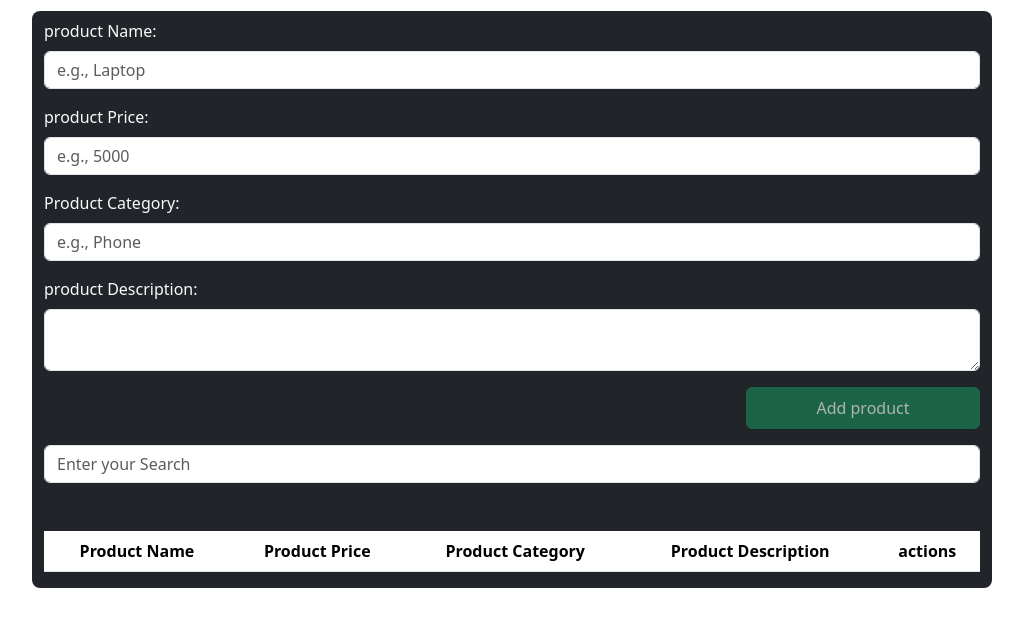
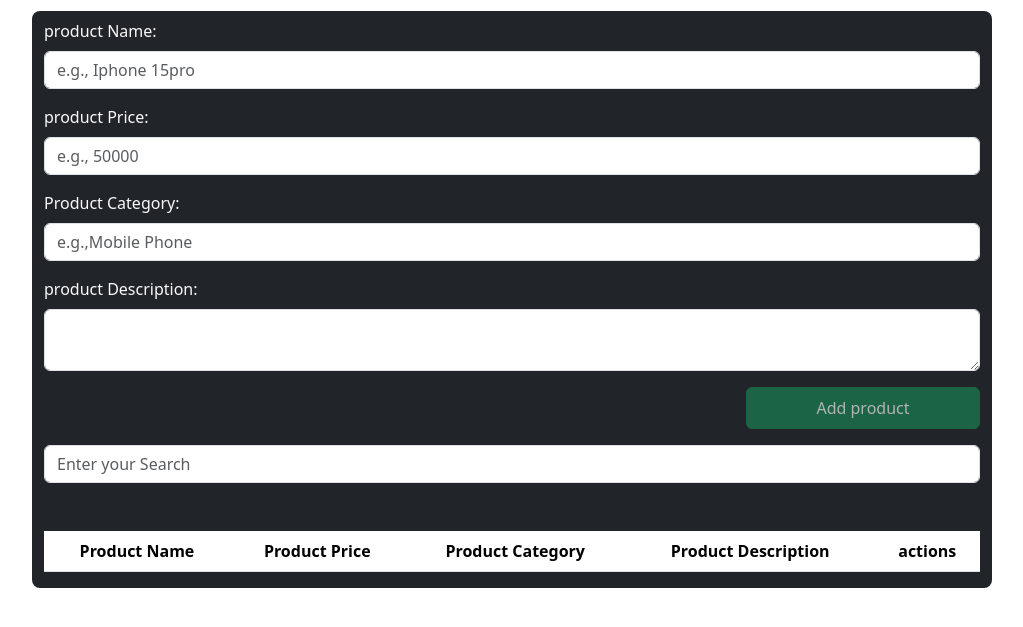
Before and after one commit to ziad1helmy/CRUD-App, a plain HTML site: page index.html in a window 1280 px wide. Shown: the part 57-684 px from the top of the page, without its empty margins (128-1151 px from the left). Drawn offline with Linux system fonts and the light colour scheme.

Commit message:
Update HTML structure_2

```diff
--- a/index.html
+++ b/index.html
@@ -13,18 +13,18 @@
     <div class="container bg-dark text-light mt-3 w-75 rounded-3" style="max-height: 100vh;">
         <div class="mb-3">
             <label  class="form-label mt-2">product Name:</label>
-            <input type="text" class="form-control" id="productname" placeholder="e.g., Laptop" required>
+            <input type="text" class="form-control" id="productname" placeholder="e.g., Iphone 15pro " required>
             <div class="alert alert-danger p-2 my-2 d-none"id="alertName">Please enter a product name starting with a capital letter and at most 100 characters long..</div>
         </div>
         <div class="mb-3">
             <label for="formGroupExampleInput2" class="form-label" >product Price:</label>
-            <input type="number" class="form-control" id="productprice" placeholder="e.g., 5000" required>
+            <input type="number" class="form-control" id="productprice" placeholder="e.g., 50000" required>
             <div class="alert alert-danger p-2 my-2 d-none"id="alertPrice">Price should be a positive number.</div>
 
         </div>
         <div class="mb-3">
             <label class="form-label" >Product Category: </label>
-            <input type="text" class="form-control" id="productcategory" placeholder="e.g., Phone"  required>
+            <input type="text" class="form-control" id="productcategory" placeholder="e.g.,Mobile Phone"  required>
             <div class="alert alert-danger p-2 my-2 d-none"id="alertcategory">Please start the category name with a letter.</div>
 
         </div>
```
